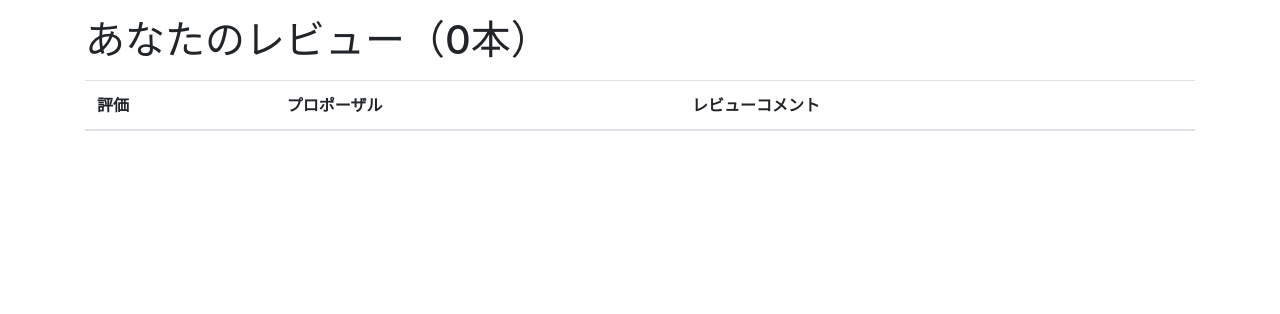
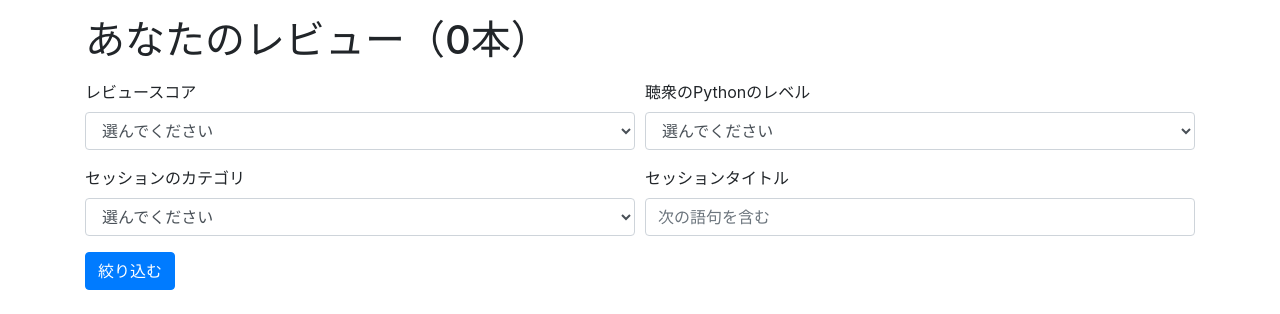
Before and after one commit to pyconjp/pycon.jp.2021.review, a Django app: page /review/ in a window 1280 px wide. Shown: the part 56-370 px from the top of the page. Run offline with Django 3.2, Linux system fonts and the light colour scheme; the visitor is signed in with stand-in values (Sample User, id 1); data comes from the database, SQL or seed files in the repository; data that the repository does not hold is empty; some libraries are stand-ins or nearby versions.

Commit message:
[feat] Display review search form

```diff
--- a/reviewsite/review/forms.py
+++ b/reviewsite/review/forms.py
@@ -44,3 +44,28 @@ class ProposalSearchForm(forms.Form):
         label=Proposal.title.field.verbose_name,
     )
     unreviewed = forms.BooleanField(required=False, label="レビューしたプロポーザルを除く")
+
+
+class ReviewSearchForm(forms.Form):
+    score = forms.ChoiceField(
+        choices=insert_initial_option(Review.ReviewScore.choices),
+        required=False,
+        label=Review.score.field.verbose_name,
+    )
+    audience_python_level = forms.ChoiceField(
+        choices=insert_initial_option(
+            Proposal.AudiencePythonKnowledge.choices
+        ),
+        required=False,
+        label=Proposal.audience_python_level.field.verbose_name,
+    )
+    track = forms.ChoiceField(
+        choices=insert_initial_option(Proposal.SessionTrack.choices),
+        required=False,
+        label=Proposal.track.field.verbose_name,
+    )
+    query = forms.CharField(
+        widget=forms.TextInput(attrs={"placeholder": "次の語句を含む"}),
+        required=False,
+        label=Proposal.title.field.verbose_name,
+    )
--- a/reviewsite/review/search.py
+++ b/reviewsite/review/search.py
@@ -19,3 +19,7 @@ def filter_proposals(proposals, parameters):
             # 複数語句を入力されたらAND検索（簡単な実装に留め、複数語の完全一致は非サポート）
             proposals = proposals.filter(title__contains=keyword)
     return proposals
+
+
+def filter_reviews(reviews, parameters):
+    return reviews
--- a/reviewsite/review/views.py
+++ b/reviewsite/review/views.py
@@ -6,10 +6,10 @@ from django.core.paginator import Paginator
 from django.db.models import Case, Count, F, When
 from django.shortcuts import get_object_or_404, redirect, render
 
-from .forms import ProposalSearchForm, ReviewForm
+from .forms import ProposalSearchForm, ReviewForm, ReviewSearchForm
 from .log import post_review_log_slack_async
 from .models import Proposal, Review
-from .search import filter_proposals
+from .search import filter_proposals, filter_reviews
 
 
 def retrieve_page(paginator, request):
@@ -104,9 +104,15 @@ def list_reviews(request):
         "-updated_at"
     )
     reviews = annotate_with_proposal_info(reviews)
+    reviews = filter_reviews(reviews, request.GET)
 
     paginator = Paginator(reviews, settings.REVIEWS_PER_PAGE)
     page_obj = retrieve_page(paginator, request)
 
-    context = {"page_obj": page_obj, "reviews_count": paginator.count}
+    form = ReviewSearchForm(request.GET)
+    context = {
+        "page_obj": page_obj,
+        "reviews_count": paginator.count,
+        "form": form,
+    }
     return render(request, "review/list_reviews.html", context)
--- a/reviewsite/templates/review/list_reviews.html
+++ b/reviewsite/templates/review/list_reviews.html
@@ -12,6 +12,26 @@
   {% endif %}
 
   <h1 class="jumbotron-heading my-3">あなたのレビュー（{{ reviews_count }}本）</h1>
+
+  <form>
+    <div class="form-row">
+      <div class="col-md-6">
+        {% bootstrap_field form.score %}
+      </div>
+      <div class="col-md-6">
+        {% bootstrap_field form.audience_python_level %}
+      </div>
+    </div>
+    <div class="form-row">
+      <div class="col-md-6">
+        {% bootstrap_field form.track %}
+      </div>
+      <div class="col-md-6">
+        {% bootstrap_field form.query %}
+      </div>
+    </div>
+    <button type="submit" class="btn btn-primary mb-4">絞り込む</button>
+  </form>
 
   <table class="table table-striped">
     <thead>
```
